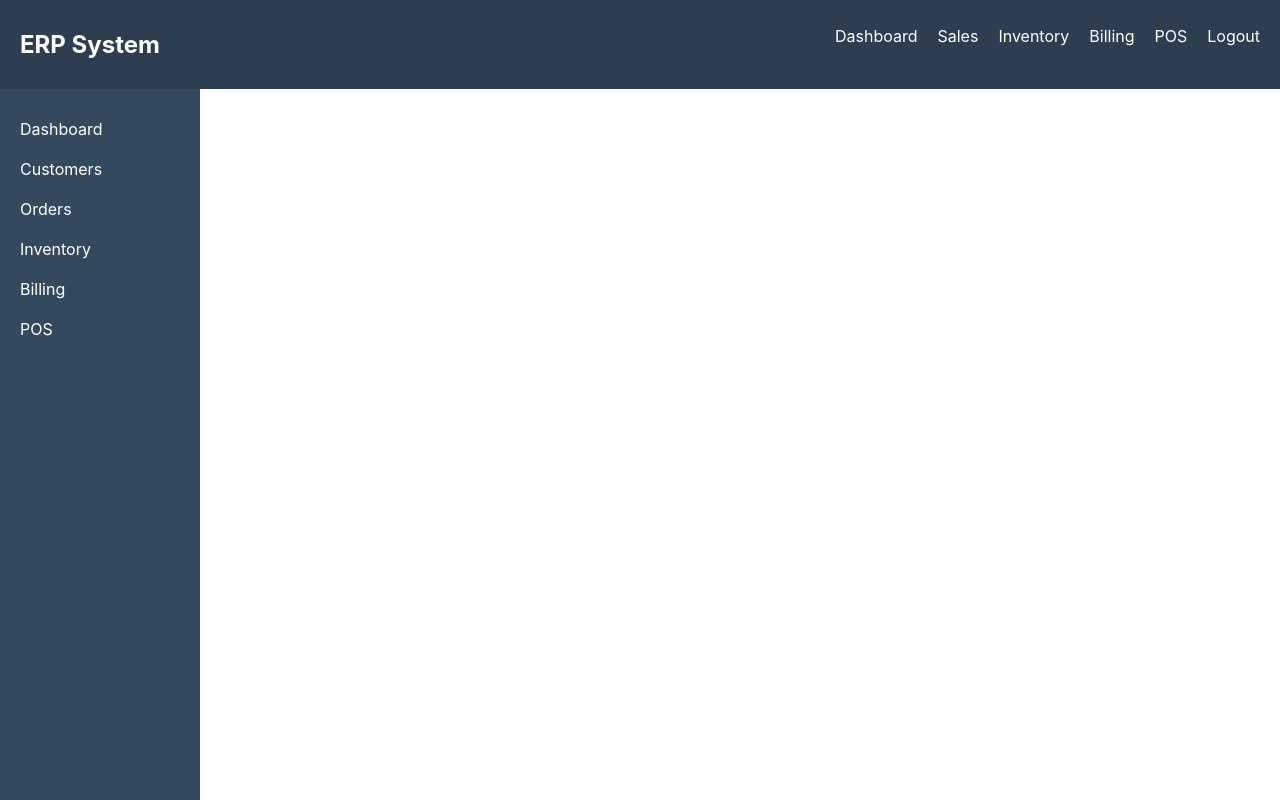
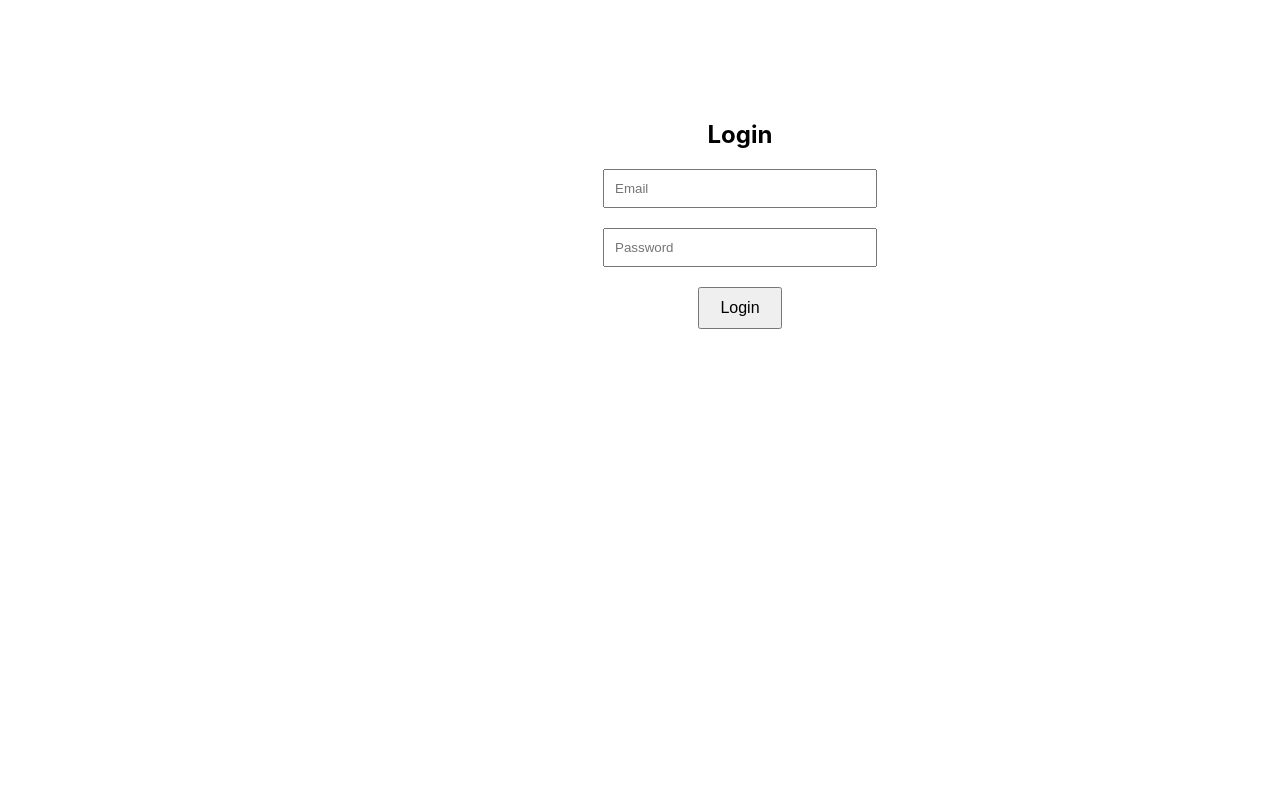
Before and after one commit to amina129/GESTION-COMMERCIALE, a React (Create React App) app in the folder frontend/: page /login in a window 1280 px wide. Built offline with nearby package versions, Linux system fonts and the light colour scheme.

Commit message:
started working on the login functionality

```diff
--- a/frontend/src/App.jsx
+++ b/frontend/src/App.jsx
@@ -1,21 +1,61 @@
-import { BrowserRouter as Router, Routes, Route } from "react-router-dom";
+import React, { useState, useEffect } from 'react';
+import { BrowserRouter as Router, Routes, Route, Navigate } from "react-router-dom";
 import InventoryPage from "./pages/InventoryPage";
 import SalesPage from "./pages/SalesPage";
 import Navbar from './components/Shared/Navbar';
 import Sidebar from './components/Shared/Sidebar';
+import LoginPage from './pages/LoginPage';
+
 
 function App() {
+  // ✅ Declare user state properly
+  const [user, setUser] = useState(null);
+
+  // ✅ Load user from localStorage when app starts
+  useEffect(() => {
+    const storedUser = JSON.parse(localStorage.getItem('user'));
+    if (storedUser) {
+      setUser(storedUser);
+    }
+  }, []);
+
+  // ✅ Set user on login
+  const login = (userData) => {
+    setUser(userData);
+    localStorage.setItem('user', JSON.stringify(userData));
+  };
+
+  // ✅ Clear user on logout
+  const logout = () => {
+    setUser(null);
+    localStorage.removeItem('user');
+  };
+
   return (
     <Router>
-      <Navbar />
+      {user && <Navbar logout={logout} />}
       <div style={{ display: "flex" }}>
-        <Sidebar />
+        {user && <Sidebar />}
         <div style={{ marginLeft: "200px", padding: "20px", flex: 1 }}>
-          <Routes>
-            <Route path="/inventory" element={<InventoryPage />} />
-            <Route path="/sales" element={<SalesPage />} />
-            {/* Add more routes as needed */}
-          </Routes>
+         <Routes>
+  <Route
+    path="/login"
+    element={!user ? <LoginPage login={login} /> : <Navigate to="/inventory" />}
+  />
+  <Route
+    path="/inventory"
+    element={user ? <InventoryPage /> : <Navigate to="/login" />}
+  />
+  <Route
+    path="/sales"
+    element={user ? <SalesPage /> : <Navigate to="/login" />}
+  />
+  <Route
+    path="*"
+    element={<Navigate to={user ? "/inventory" : "/login"} />}
+  />
+</Routes>
+
         </div>
       </div>
     </Router>
--- /dev/null
+++ b/frontend/src/pages/LoginPage.jsx
@@ -0,0 +1,58 @@
+import React, { useState } from 'react';
+import { useNavigate } from 'react-router-dom';
+
+const LoginPage = ({ login }) => {
+  const [email, setEmail] = useState('');
+  const [password, setPassword] = useState('');
+  const navigate = useNavigate();
+
+  const handleLogin = (e) => {
+    e.preventDefault();
+
+    // Fake login credentials
+    if (email === 'admin@example.com' && password === 'password') {
+      const userData = { email };
+      login(userData);
+      navigate('/inventory');
+    } else {
+      alert('Invalid credentials');
+    }
+  };
+
+  return (
+    <div style={{ textAlign: 'center', marginTop: '100px' }}>
+      <h2>Login</h2>
+      <form onSubmit={handleLogin}>
+        <div>
+          <input
+            type="email"
+            placeholder="Email"
+            value={email}
+            required
+            onChange={(e) => setEmail(e.target.value)}
+            style={{ padding: '10px', width: '250px' }}
+          />
+        </div>
+        <br />
+        <div>
+          <input
+            type="password"
+            placeholder="Password"
+            value={password}
+            required
+            onChange={(e) => setPassword(e.target.value)}
+            style={{ padding: '10px', width: '250px' }}
+          />
+        </div>
+        <br />
+        <div>
+          <button type="submit" style={{ padding: '10px 20px', fontSize: '16px' }}>
+            Login
+          </button>
+        </div>
+      </form>
+    </div>
+  );
+};
+
+export default LoginPage;
```
